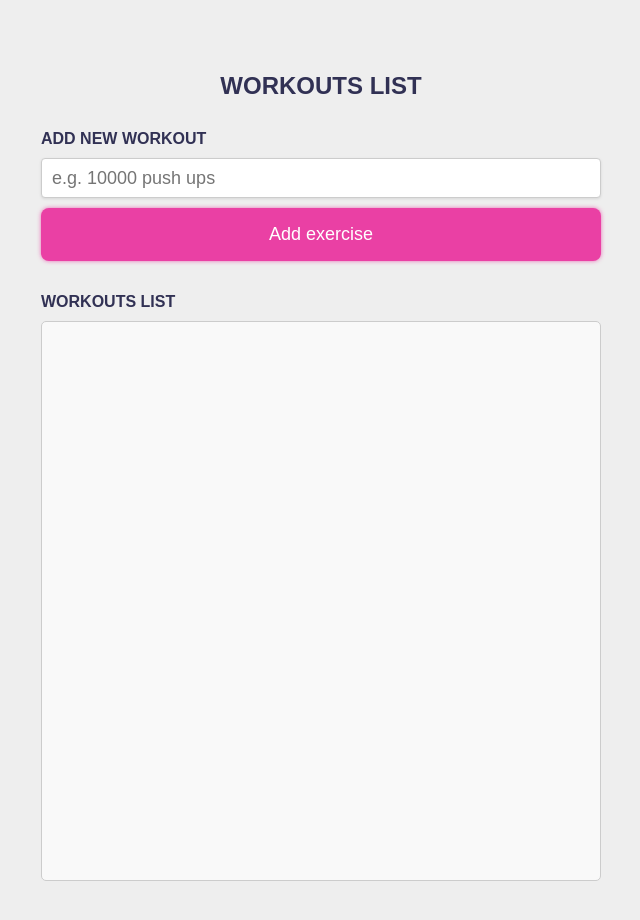
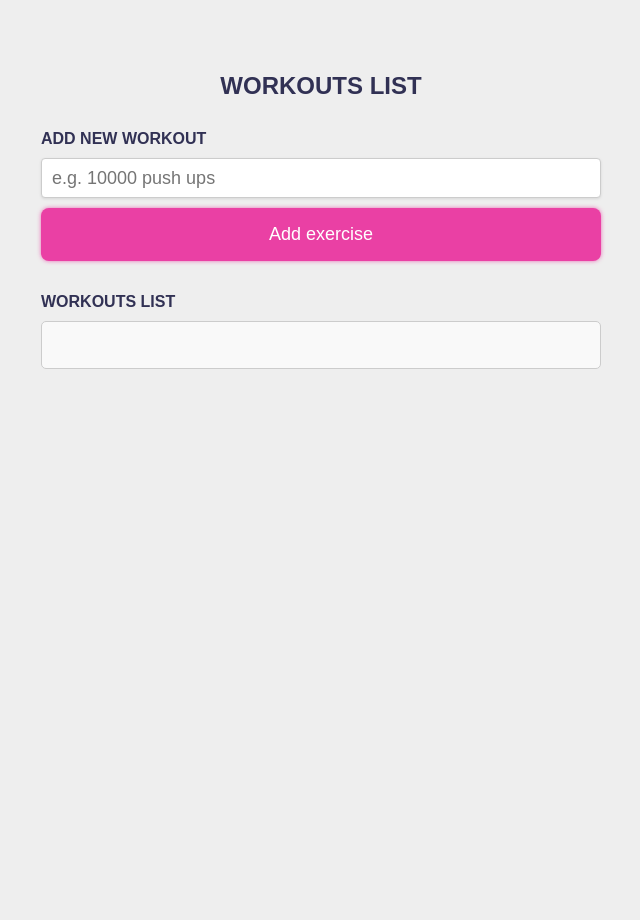
Before and after one commit to nghtlinh/ToDoList_TypeScript, a Vue app: page / in a window 1280 px wide. Shown: the top 920 px of the page, without its empty margins (319-959 px from the left). After the commit the page ends 800 px from the top, so only its background shows below. Built offline with nearby package versions, Linux system fonts and the light colour scheme.

Commit message:
removed min height for table

```diff
--- a/src/components/ToDoList.vue
+++ b/src/components/ToDoList.vue
@@ -144,7 +144,6 @@ input[type='text'] {
   background-color: #f9f9f9;
   max-height: 80vh;
   max-width: 90vw;
-  min-height: 70vh;
   min-width: 70vh;
   overflow-y: auto;
 }
```
